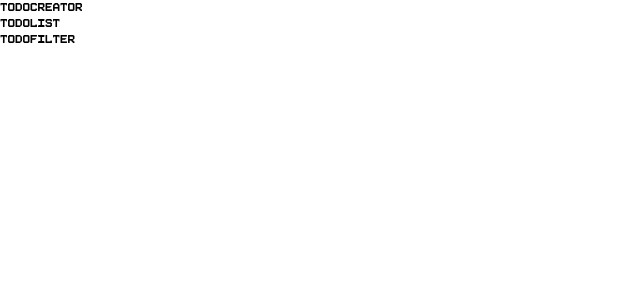
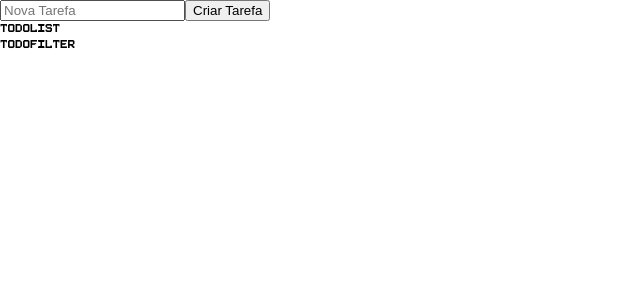
Before and after one commit to patrickemuller/first-react-app, a React (Create React App) app: page / in a window 1280 px wide. Shown: the top 300 px of the page, without its empty margins (0-640 px from the left). Built offline with nearby package versions, Linux system fonts and the light colour scheme; the HTML template or start-up script is replaced by a standard one.

Commit message:
Add TodoCreator form inputing a new TODO

```diff
--- a/src/pages/TodoApp/TodoApp.js
+++ b/src/pages/TodoApp/TodoApp.js
@@ -1,11 +1,10 @@
 import React from 'react'
+import TodoCreator from './partials/TodoApp/TodoCreator'
 
 function TodoApp() {
   return (
     <>
-      <header>
-        TodoCreator
-      </header>
+      <TodoCreator/>
       <main>
         TodoList
       </main>
@@ -16,5 +15,4 @@ function TodoApp() {
   )
 }
 
-
 export default TodoApp
--- /dev/null
+++ b/src/pages/TodoApp/partials/TodoApp/TodoCreator.js
@@ -0,0 +1,39 @@
+import React, { useContext, useEffect, useRef } from 'react'
+import { useFormik } from 'formik'
+import TodosContext from '../../../../state/todos/Context'
+import * as todosActions from '../../../../state/todos/actions'
+
+function TodoCreator() {
+  const { todos, dispatchToTodos } = useContext(TodosContext)
+
+  useEffect(() => {
+      console.log(todos)
+    }, [todos]
+  )
+
+  const formik = useFormik({
+    initialValues: {
+      title: ''
+    },
+    onSubmit: (values) => {
+      dispatchToTodos(todosActions.addTodo(values.title))
+    }
+  })
+
+  const inputTitle = useRef(null)
+
+  return(
+    <form onSubmit={formik.handleSubmit}>
+      <input
+        type="text"
+        placeholder="Nova Tarefa"
+        autoComplete="off"
+        ref={inputTitle}
+        { ... formik.getFieldProps('title') }
+      />
+      <button type="submit">Criar Tarefa</button>
+    </form>
+  )
+}
+
+export default TodoCreator
--- a/src/state/todos/Provider.js
+++ b/src/state/todos/Provider.js
@@ -3,9 +3,9 @@ import TodosContext from './Context'
 import todosReducer from './reducer'
 
 function Provider({ children }) {
-  const [todo, dispatchToTodos] = useReducer(todosReducer, [])
+  const [todos, dispatchToTodos] = useReducer(todosReducer, [])
   return (
-    <TodosContext.Provider value={{ todo, dispatchToTodos }}>
+    <TodosContext.Provider value={{ todos, dispatchToTodos }}>
       { children }
     </TodosContext.Provider>
   )
--- a/src/state/todos/actions.js
+++ b/src/state/todos/actions.js
@@ -1,10 +1,4 @@
 import * as todosTypes from './types'
-
-// const todo = {
-//   title,
-//   id,
-//   completed
-// }
 
 export function addTodo(title) {
   return {
```
